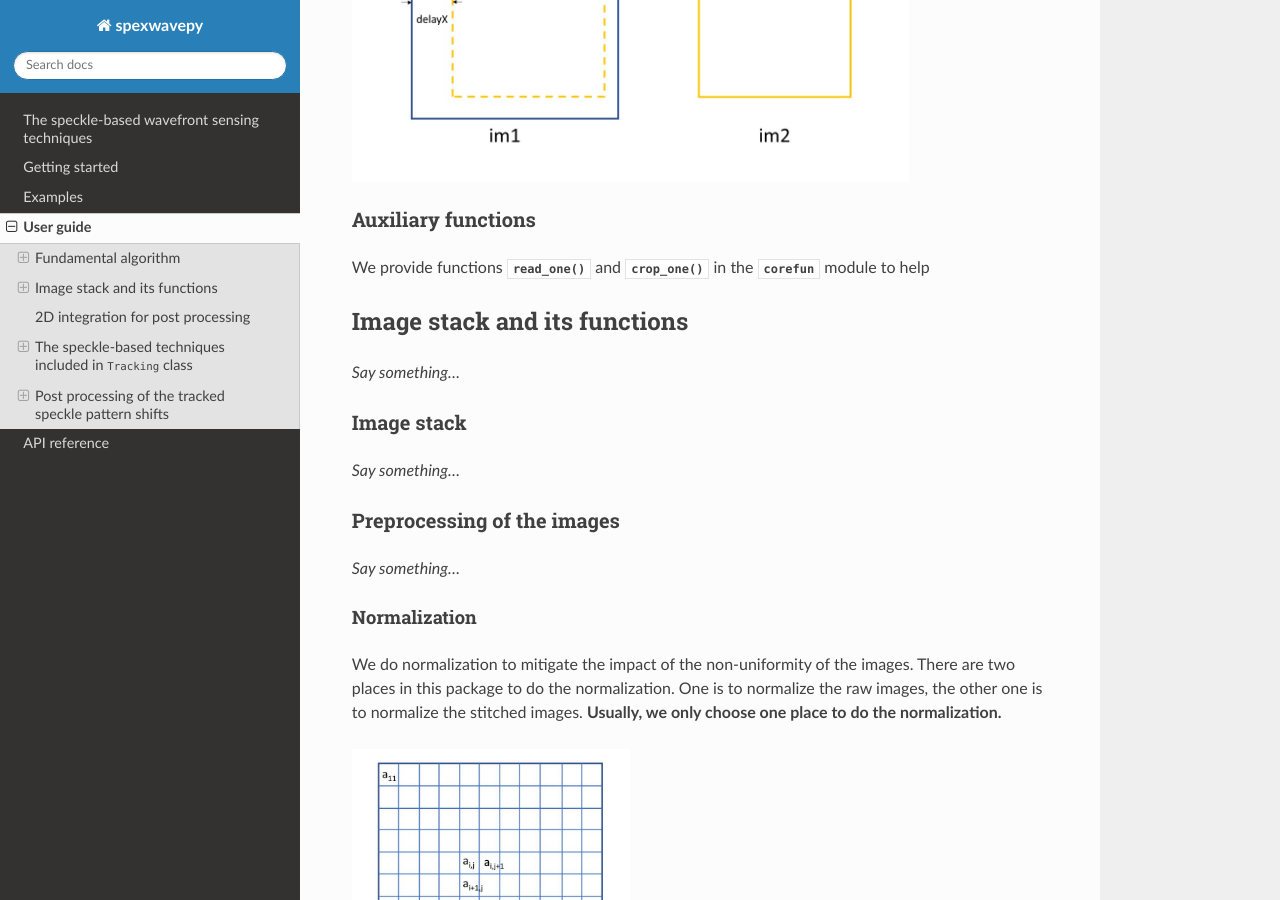
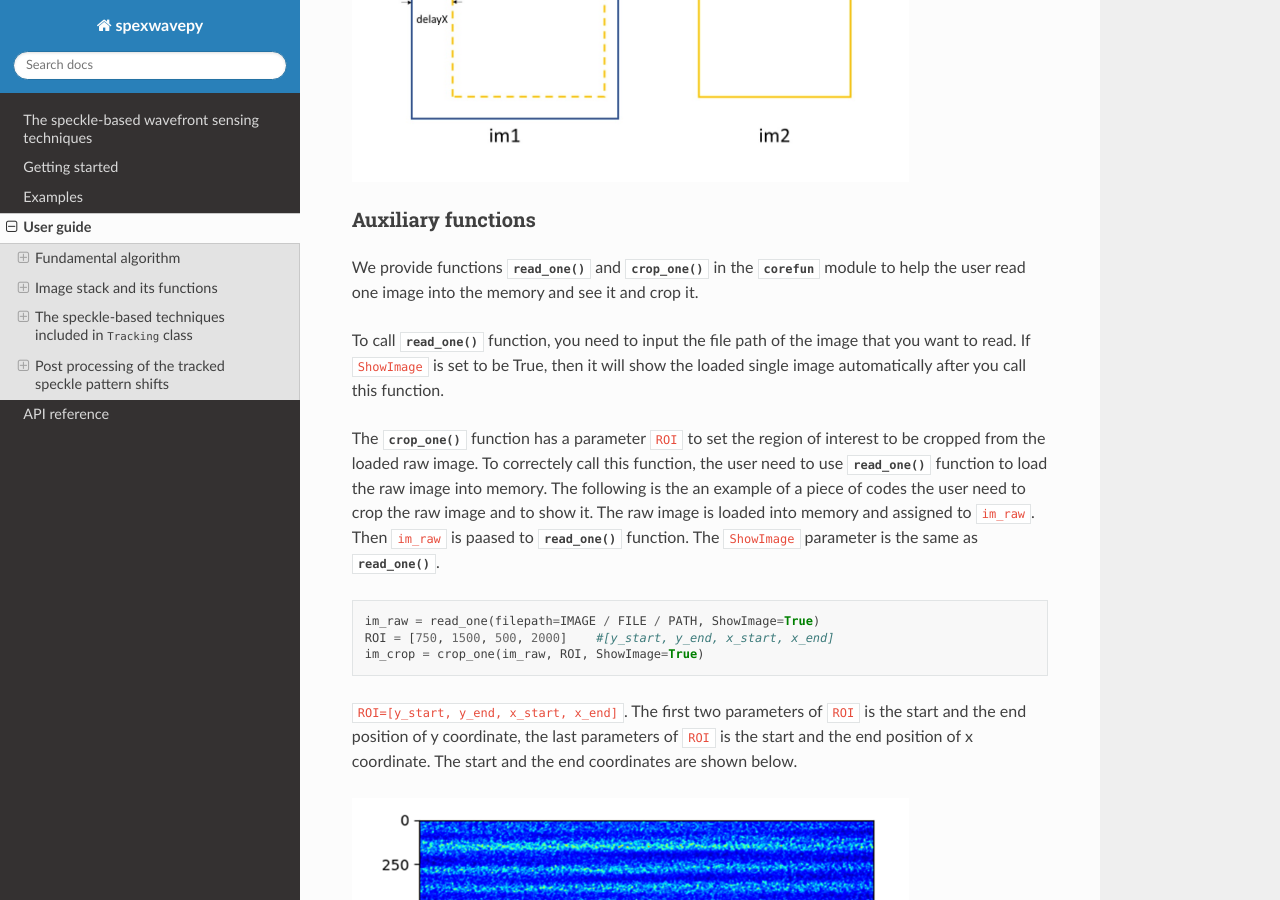
Before and after one commit to wholingfei/spexwavepy, a Sphinx documentation site: the page built from docs/source/userguide.rst, in a window 1280 px wide and 900 px high, scrolled down 3699 px. Built offline with Sphinx 7.4.7 and the Read the Docs theme 2.0.0, drawn with Linux system fonts in a browser that asks for light colours; some of the changed text lies outside the part shown.

Commit message:
corfunc docs

```diff
--- a/docs/source/index.rst
+++ b/docs/source/index.rst
@@ -92,6 +92,8 @@ All the functions in each module will be covered.
 
     - :ref:`Image match <useimmatch>`
 
+    - :ref:`Auxiliary functions <useauxfunc>`
+
   - :ref:`Image stack and its functions <useimstackclass>`
 
     - :ref:`Image stack <useimstack>`
--- a/docs/source/userguide.rst
+++ b/docs/source/userguide.rst
@@ -159,9 +159,35 @@ and also the related cross-correlatin coefficient matrix ``res_mat`` (if ``res``
 
 Auxiliary functions
 -------------------
-We provide functions :py:func:`~spxewavepy.corefun.read_one` and
-:py:func:`~spxewavepy.corefun.crop_one` in the :py:mod:`~spexwavepy.corefun` module
-to help
+We provide functions :py:func:`~spexwavepy.corefun.read_one` and
+:py:func:`~spexwavepy.corefun.crop_one` in the :py:mod:`~spexwavepy.corefun` module
+to help the user read one image into the memory and see it and crop it.
+
+To call :py:func:`~spexwavepy.corefun.read_one` function,
+you need to input the file path of the image that you want to read.
+If ``ShowImage`` is set to be True, then it will show the loaded single image automatically
+after you call this function.
+
+The :py:func:`~spexwavepy.corefun.crop_one` function has a parameter ``ROI`` to set
+the region of interest to be cropped from the loaded raw image. To correctely call
+this function, the user need to use :py:func:`~spexwavepy.corefun.read_one` function to
+load the raw image into memory. The following is the an example of a piece of codes
+the user need to crop the raw image and to show it. The raw image is loaded into
+memory and assigned to ``im_raw``. Then ``im_raw`` is paased to :py:func:`~spexwavepy.corefun.read_one`
+function. The ``ShowImage`` parameter is the same as :py:func:`~spexwavepy.corefun.read_one`.
+
+.. code-block:: Python
+
+   im_raw = read_one(filepath=IMAGE / FILE / PATH, ShowImage=True)
+   ROI = [750, 1500, 500, 2000]    #[y_start, y_end, x_start, x_end]
+   im_crop = crop_one(im_raw, ROI, ShowImage=True)
+
+``ROI=[y_start, y_end, x_start, x_end]``. The first two parameters of ``ROI`` is
+the start and the end position of y coordinate, the last parameters of ``ROI`` is
+the start and the end position of x coordinate. The start and the end coordinates are shown below.
+
+.. image:: _static/readone.png
+   :width: 80%
 
 .. _useimstackclass:
 
@@ -277,11 +303,7 @@ If ``display`` is True, the fitting results will be shown.
    The fitting results and the residuals.
 
 
-.. _use2Dint:
 
-2D integration for post processing
-==================================
-*Say something here for 2D integration...*
 
 .. _usetrack:
 
```
Also changed, not shown: other parts of docs/source/userguide.rst (+6 -0 lines), 16 other files.
